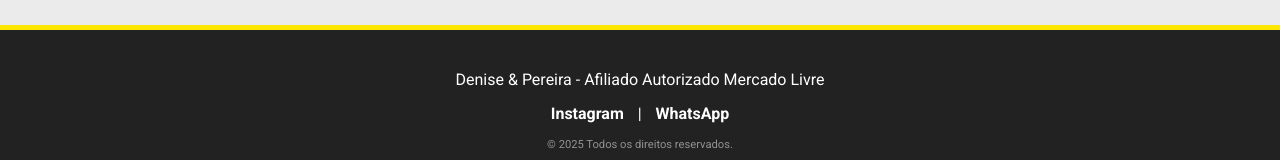
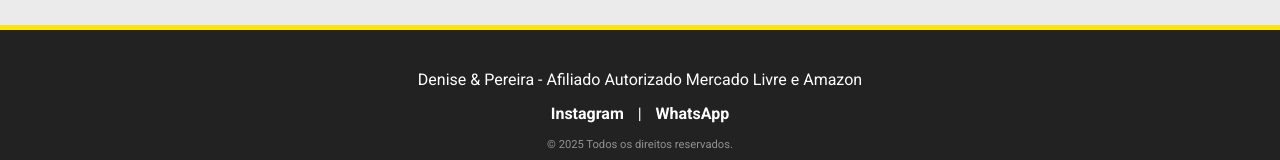
Before and after one commit to denise-p-barbosa/ofertas-cupons-servicos, a plain HTML site: page index.html in a window 1280 px wide. Shown: the part 3922-4082 px from the top of the page. Drawn offline with nearby package versions, Linux system fonts and the light colour scheme.

Commit message:
rodape amazon add

```diff
--- a/index.html
+++ b/index.html
@@ -446,7 +446,7 @@
 
     <footer>
         <div class="footer-content">
-            <p>Denise & Pereira - Afiliado Autorizado Mercado Livre</p>
+            <p>Denise & Pereira - Afiliado Autorizado Mercado Livre e Amazon</p>
             <div class="socials">
                 <a href="#">Instagram</a> | <a href="#">WhatsApp</a>
             </div>
```
